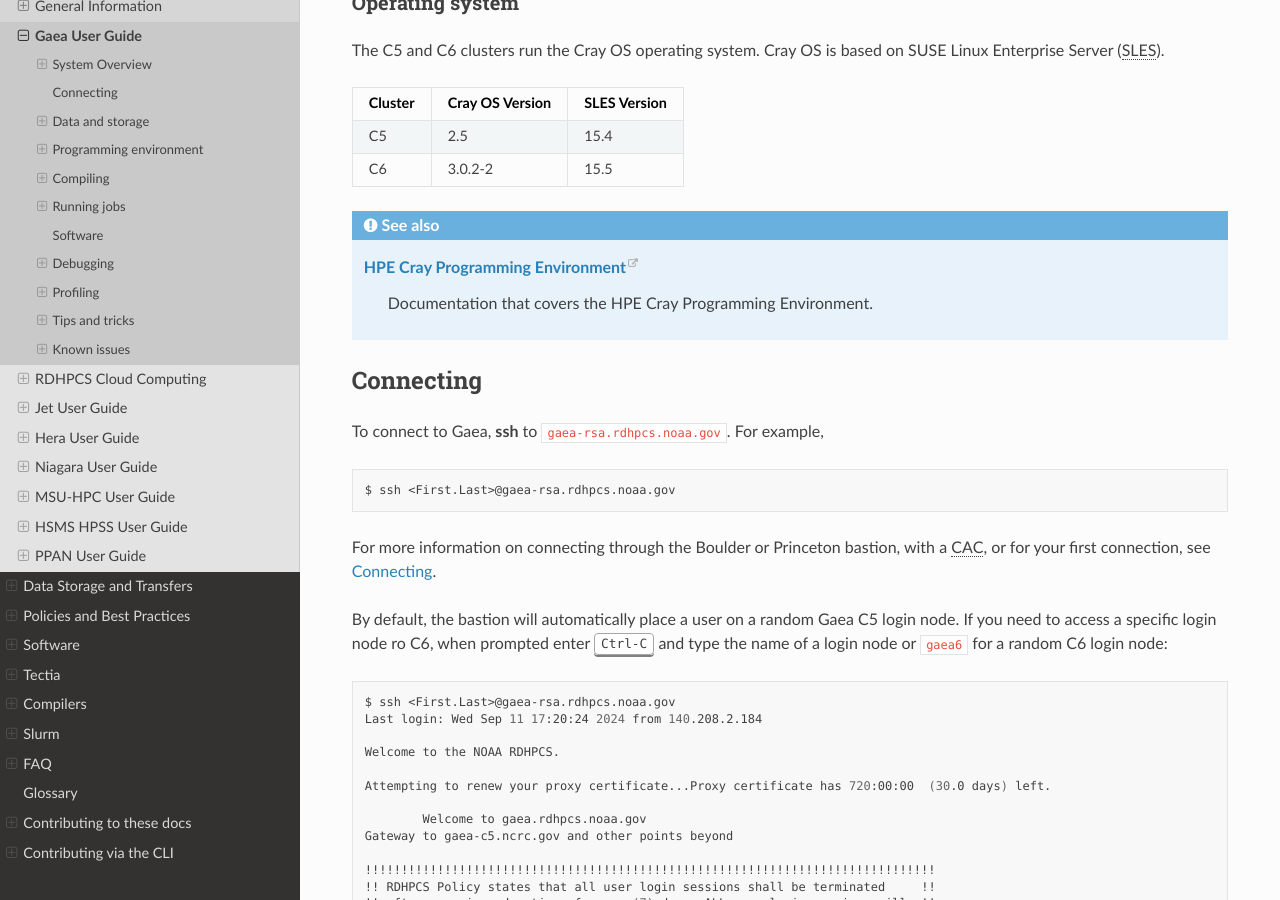
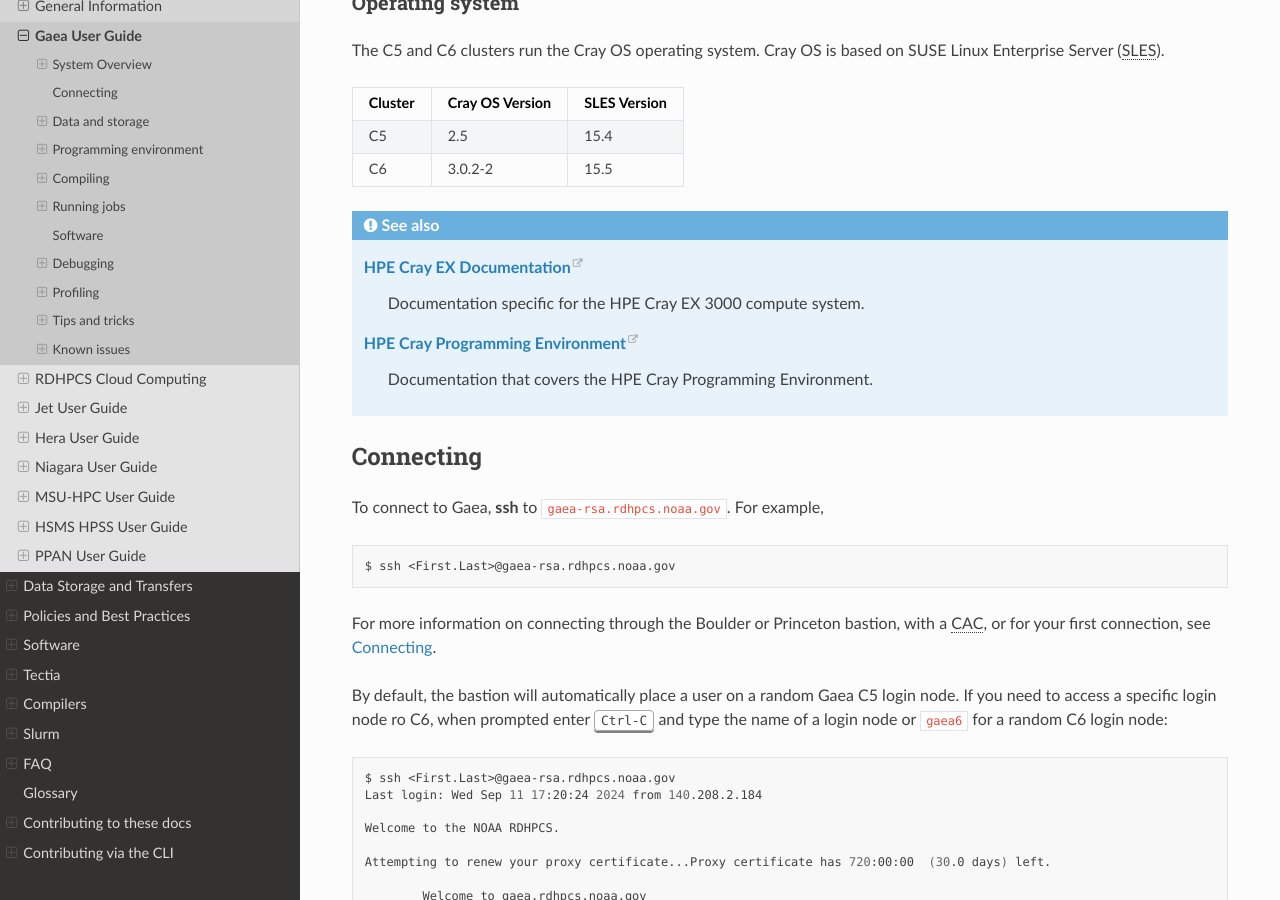
Before and after one commit to NOAA-RDHPCS/noaa-rdhpcs.github.io, a Sphinx documentation site: the page built from source/systems/gaea_user_guide.rst, in a window 1280 px wide and 900 px high, scrolled down 3778 px. Built offline with Sphinx 7.4.7 and the Read the Docs theme 2.0.0, drawn with Linux system fonts in a browser that asks for light colours.

Commit message:
More link check fixes

```diff
--- a/source/conf.py
+++ b/source/conf.py
@@ -117,7 +117,8 @@ linkcheck_allowed_redirects = {
     r'https://.*\.google\.com/?.*': r'https://.*?\.google\.com/?.*?/edit',
     r'https://github\.com/?.*': r'https://github\.com/login',
     r'https://sslvpn\.rdhpcs\.noaa\.gov/': r'https://sslvpn\.rdhpcs\.noaa\.gov/.*',
-    r'https://docs\.linaroforge\.com/latest/html/.*': r'https://docs\.linaroforge\.com/\d+\.\d+\.\d+/html/.*'
+    r'https://docs\.linaroforge\.com/latest/html/.*': r'https://docs\.linaroforge\.com/\d+\.\d+\.\d+/html/.*',
+    r'https://support\.hpe\.com/connect/s/product\?kmpmoid=1013083813': r'https://support\.hpe\.com/connect/s/product\?language=?.*&kmpmoid=1013083813',
 }
 
 linkcheck_ignore = [
@@ -126,7 +127,6 @@ linkcheck_ignore = [
     r'https://www\.lustre\.org/documentation/',
     r'https://www\.putty\.org/.*',
     r'https://(orion|hercules)-ood.hpc.msstate.edu/?.*',
-    r'https://cpe\.ext\.hpe\.com/.*',
 ]
 linkcheck_retries = 3
 
--- a/source/systems/gaea_user_guide.rst
+++ b/source/systems/gaea_user_guide.rst
@@ -259,9 +259,13 @@ SUSE Linux Enterprise Server (:abbr:`SLES (SUSE Linux Enterprise Server)`).
 | C6      | 3.0.2-2 | 15.5    |
 +---------+---------+---------+
 
-.. _HPE Cray Programming Environment: <https://cpe.ext.hpe.com/docs/latest/index.html>
+.. _HPE Cray EX Documentation: https://support.hpe.com/connect/s/product?kmpmoid=1013083813
+.. _HPE Cray Programming Environment: https://cpe.ext.hpe.com/docs/latest/index.html
 
 .. seealso::
+
+    `HPE Cray EX Documentation`_
+        Documentation specific for the HPE Cray EX 3000 compute system.
 
     `HPE Cray Programming Environment`_
         Documentation that covers the HPE Cray Programming Environment.
@@ -433,7 +437,7 @@ Move data to and from Gaea
 ==========================
 
 The suggested way to move data to and from Gaea is to use `Globus Online
-<app.globus.org>`_.  Please review the additional information in
+<https://app.globus.org>`_.  Please review the additional information in
 :ref:`globus_online_data_transfer` and :ref:`globus_example`.
 
 Please review :ref:`transferring-data` for information on other transfer
```
